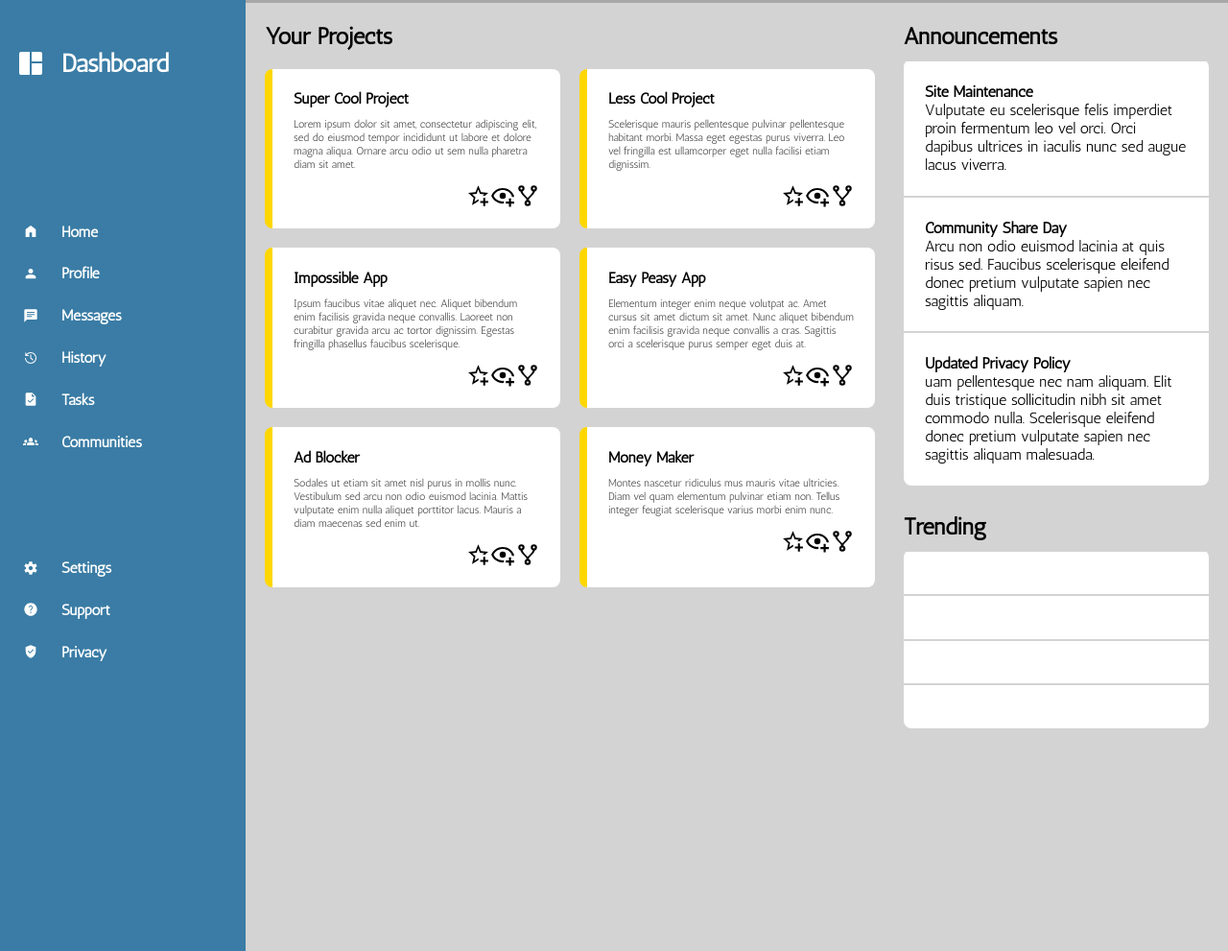
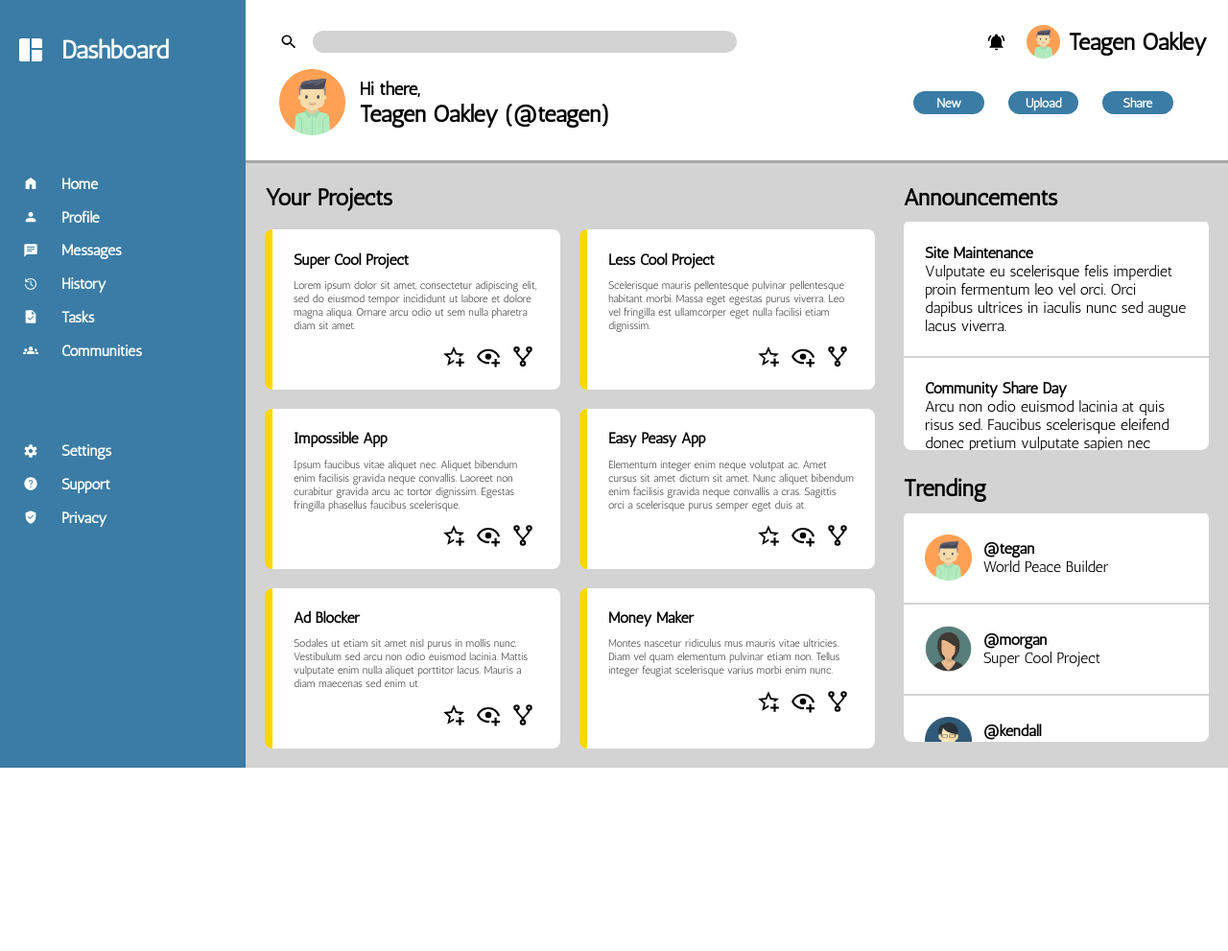
Before and after one commit to AprupKale/admin-dashboard, a plain HTML site: page index.html in a window 1280 px wide. Shown: the top 991 px of the page at 96% size. After the commit the page ends 800 px from the top, so only its background shows below. Drawn offline with Linux system fonts and the light colour scheme.

Commit message:
Edit dashboard header and add user profile icons

```diff
--- a/index.html
+++ b/index.html
@@ -39,7 +39,21 @@
             <div class="empty"></div>
             <div class="empty"></div>
         </div>
-        <div class="header"></div>
+        <div class="header">
+            <img src="./logos/search.svg" alt="Search" class="icon" id="search">
+            <input type="text" id="search-bar">
+            <img src="./logos/bell-ring.svg" alt="Subscribe" class="icon" id="bell">
+            <img src="./user-profile-icons/user-1.png" alt="User" class="profile" id="profile-small">
+            <h2 id="user-name">Teagen Oakley</h2>
+            <img src="./user-profile-icons/user-1.png" alt="User" class="profile" id="profile-big">
+            <div class="greeting" id="greeting">
+                <h3>Hi there,</h3>
+                <h2>Teagen Oakley (@teagen)</h2>
+            </div>
+            <button id="new">New</button>
+            <button id="upload">Upload</button>
+            <button id="share">Share</button>
+        </div>
         <div class="content">
             <div class="projects">
                 <h2>Your Projects</h2>
@@ -128,7 +142,7 @@
                     </div>
                     <div class="announcement">
                         <h4>Updated Privacy Policy</h4>
-                        <p>uam pellentesque nec nam aliquam. Elit duis tristique sollicitudin
+                        <p>Luam pellentesque nec nam aliquam. Elit duis tristique sollicitudin
                             nibh sit amet commodo nulla. Scelerisque eleifend donec
                             pretium vulputate sapien nec sagittis aliquam malesuada.</p>
                     </div>
@@ -137,10 +151,34 @@
             <div class="trending">
                 <h2>Trending</h2>
                 <div class="trending-box">
-                    <div class="trending-user"></div>
-                    <div class="trending-user"></div>
-                    <div class="trending-user"></div>
-                    <div class="trending-user"></div>
+                    <div class="trending-user">
+                        <img src="./user-profile-icons/user-1.png" alt="User 1">
+                        <div class="user">
+                            <h4>@tegan</h4>
+                            <p>World Peace Builder</p>
+                        </div>
+                    </div>
+                    <div class="trending-user">
+                        <img src="./user-profile-icons/user-2.png" alt="User 2">
+                        <div class="user">
+                            <h4>@morgan</h4>
+                            <p>Super Cool Project</p>
+                        </div>
+                    </div>
+                    <div class="trending-user">
+                        <img src="./user-profile-icons/user-3.png" alt="User 3">
+                        <div class="user">
+                            <h4>@kendall</h4>
+                            <p>Life Changing App</p>
+                        </div>
+                    </div>
+                    <div class="trending-user">
+                        <img src="./user-profile-icons/user-4.png" alt="User 4">
+                        <div class="user">
+                            <h4>@alex</h4>
+                            <p>No Traffic Maker</p>
+                        </div>
+                    </div>
                 </div>
             </div>
         </div>
--- a/style.css
+++ b/style.css
@@ -7,6 +7,10 @@
     margin: 0;
     padding: 0;
     font-family: 'Antic';
+}
+
+*::-webkit-scrollbar {
+    display: none;
 }
 
 body {
@@ -73,6 +77,10 @@ body {
     overflow: auto;
 }
 
+.projects-box::-webkit-scrollbar {
+    display: none;
+}
+
 .project {
     background-color: white;
     border-radius: 8px;
@@ -108,6 +116,10 @@ body {
     justify-content: flex-end;
 }
 
+.icons img {
+    padding: 0 2%;
+}
+
 .content h2 {
     margin-bottom: 3%;
 }
@@ -115,11 +127,23 @@ body {
 .announcement-box {
     background-color: white;
     border-radius: 8px;
+    overflow: auto;
+    height: 30vh;
+}
+
+.announcement-box::-webkit-scrollbar {
+    display: none;
 }
 
 .trending-box {
     background-color: white;
     border-radius: 8px;
+    overflow: auto;
+    height: 30vh;
+}
+
+.trending-box::-webkit-scrollbar {
+    display: none;
 }
 
 .announcement {
@@ -130,8 +154,83 @@ body {
 .trending-user {
     border-top: 2px solid #d3d3d3;
     padding: 7%;
+    display: grid;
+    grid-template-columns: 2fr 7fr;
+}
+
+.trending-user img {
+    width: 80%;
+}
+
+.user {
+    align-self: center;
 }
 
 .header {
     grid-row: 1 / 2;
+    display: grid;
+    grid-template-columns: repeat(20, 1fr);
+    grid-template-rows: 1fr / 2fr;
+    justify-items: center;
+    align-items: center;
+    padding: 2%;
 }
+
+.header img.icon {
+    width: 40%;
+}
+
+#search-bar {
+    grid-column: 2 / span 9;
+    justify-self: stretch;
+    height: 50%;
+    background-color: #d3d3d3;
+    border-radius: 16px;
+    border: none;
+}
+
+#bell {
+    grid-column: 16;
+}
+
+#profile-small {
+    grid-column: 17;
+    width: 70%;
+}
+
+#user-name {
+    grid-column: 18 / 21;
+}
+
+#profile-big {
+    grid-column: 1 / 3;
+    width: 70%;
+}
+
+#greeting {
+    grid-column: 3 / span 7;
+    justify-self: start;
+    font-weight: bold;
+}
+
+#new {
+    grid-column: 15;
+}
+
+#upload {
+    grid-column: 17;
+}
+
+#share {
+    grid-column: 19;
+}
+
+.header button {
+    background-color: #3A7CA5;
+    color: white;
+    font-weight: bold;
+    border: none;
+    border-radius: 16px;
+    height: 30%;
+    width: 150%;
+}
```
Also changed, not shown: logos/bell-ring.svg (added), logos/search.svg (added), user-profile-icons/user-1.png (added), user-profile-icons/user-2.png (added), user-profile-icons/user-3.png (added), user-profile-icons/user-4.png (added).
